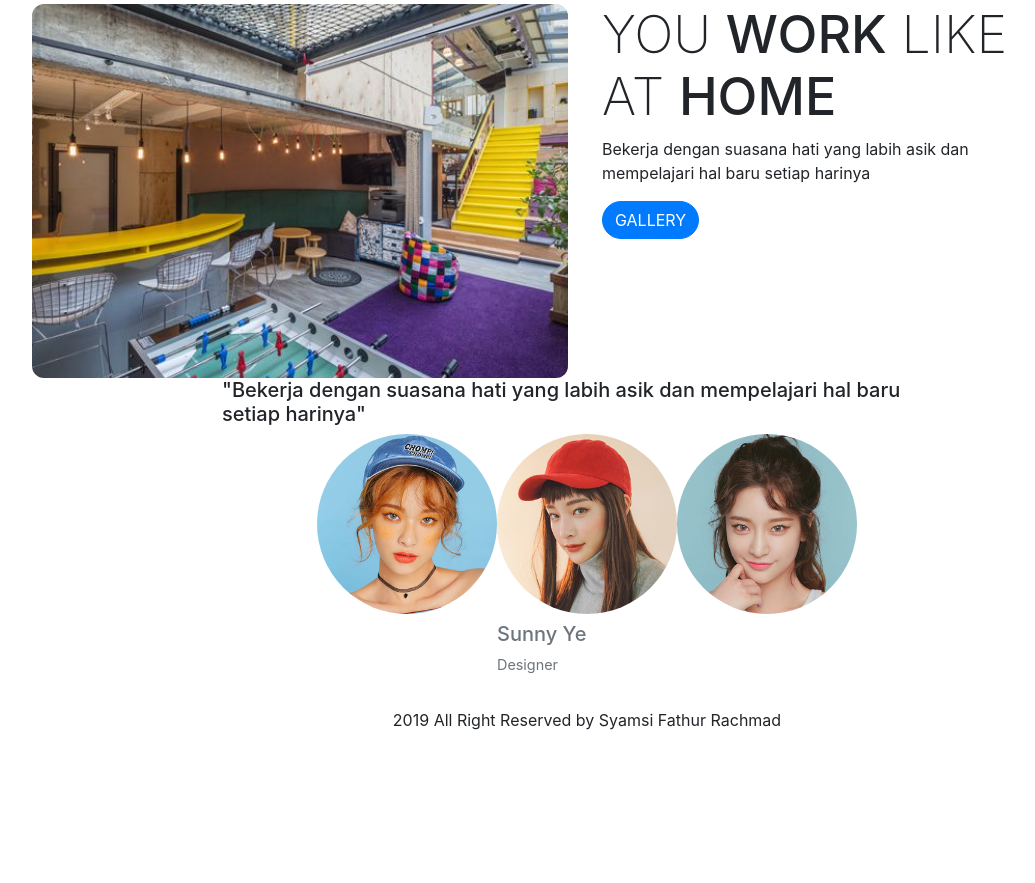
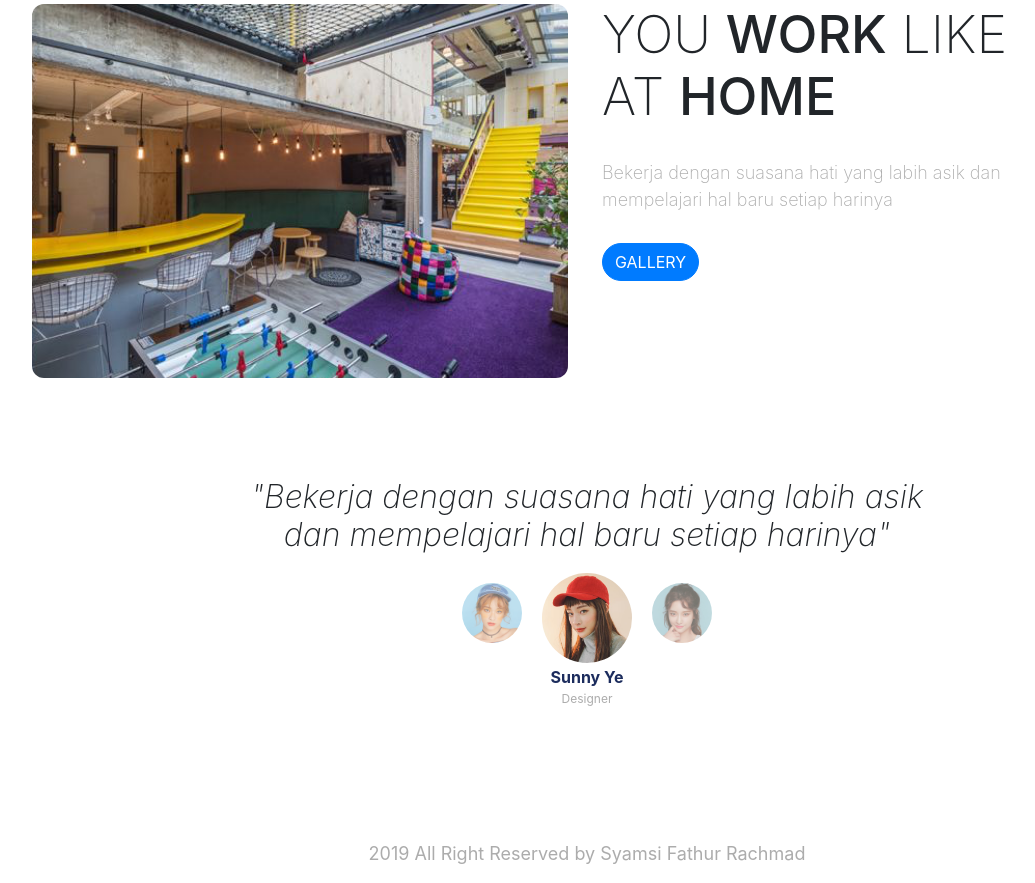
Before and after one commit to syamsifathur/Collab, a plain HTML site: page testing/index.html in a window 1280 px wide. Shown: the part 843-1726 px from the top of the page, without its empty margins (53-1088 px from the left). Before the commit the page ends 1591 px from the top, so only its background shows below. Drawn offline with nearby package versions, Linux system fonts and the light colour scheme; a web font is replaced by a local one.

Commit message:
Update style.css

```diff
--- a/testing/style.css
+++ b/testing/style.css
@@ -78,6 +78,7 @@
 /* Workingspace */
 .workingspace {
     margin-top: 120px;
+    text-align: center;
 }
 
 .workingspace h3 {
@@ -88,6 +89,67 @@
 
 .workingspace h3 span{
     font-weight: 500;
+}
+
+.workingspace p {
+    font-size: 18px;
+    color: #acacac;
+    font-weight: 200;
+    margin-top: 30px;
+    margin-bottom: 30px;
+}
+
+
+/* Testimonial */
+.testimonial {
+    margin-top: 100px;
+}
+
+.testimonial h5 {
+    text-align: center;
+    font-weight: 200;
+    font-size: 24px;
+    font-style: italic;
+}
+
+.testimonial figure img {
+    width: 60px;
+    margin: 20px 10px 5px;
+    opacity: 0.6;
+}
+
+.testimonial figure img.utama {
+    width: 90px;
+    margin-top: 10px;
+    opacity: 1;
+}
+
+.testimonial figure h5 {
+    font-size: 16px;
+    font-weight: bold;
+    font-style: normal;
+    color: #1c2c5d;
+}
+
+.testimonial figure p {
+    font-size: 12px;
+    color: #acacac;
+    margin-top: -5px !important;
+
+}
+
+.testimonial figcaption {
+    text-align: center;
+}
+
+/* Footer */
+.footer {
+    margin-top: 100px;
+}
+
+.footer p {
+    color: #acacac;
+    font-size: 18px;
 }
 
 /* Utility */
@@ -129,4 +191,12 @@
     .jumbotron .display-4 {
         font-size: 62px;
     }
+
+    .workingspace {
+        text-align: left;
+    }
+
+    .testimonial h5 {
+        font-size: 32px;
+    }
 }
```
